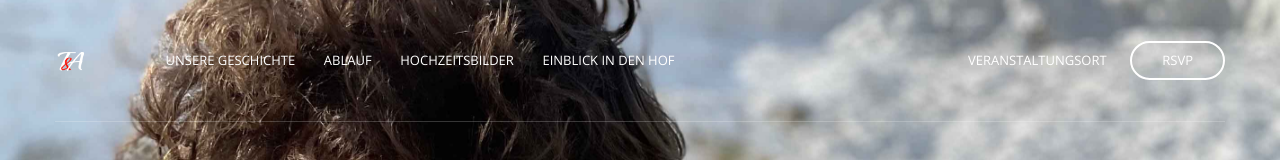
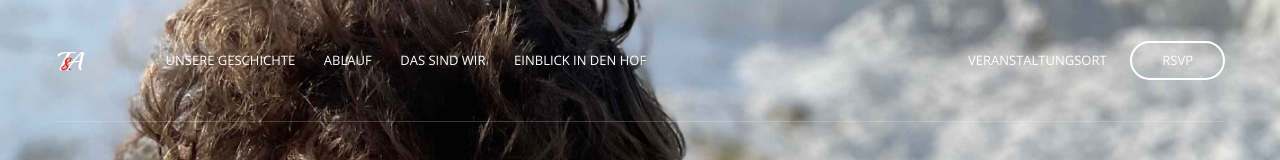
Before and after one commit to 80AAFF/wedding-website, a website: page index.html in a window 1280 px wide. Shown: the top 160 px of the page. Drawn offline with nearby package versions, Linux system fonts and the light colour scheme; some packages are replaced by stand-ins of ours; files whose address does not match are found by name.

Commit message:
fixed headline

```diff
--- a/index.html
+++ b/index.html
@@ -75,7 +75,7 @@
                         <ul class="primary-nav">
                             <li><a href="#intro">Unsere Geschichte</a></li>
                             <li><a href="#events">Ablauf</a></li>
-                            <li><a href="#eng-pics">Hochzeitsbilder</a></li>
+                            <li><a href="#eng-pics">Das sind wir</a></li>
                             <li class="hidden-sm hidden-xs"><a href="#video-bg">Einblick in den Hof</a></li>
                         </ul>
                         <ul class="member-actions">
@@ -308,7 +308,7 @@
     <div class="container-fluid">
         <div class="row">
             <div class="text-center col-md-12">
-                <h3 class="header">Hochzeitsbilder</h3>
+                <h3 class="header">Das sind wir</h3>
             </div>
         </div>
         <div class="row">
```
